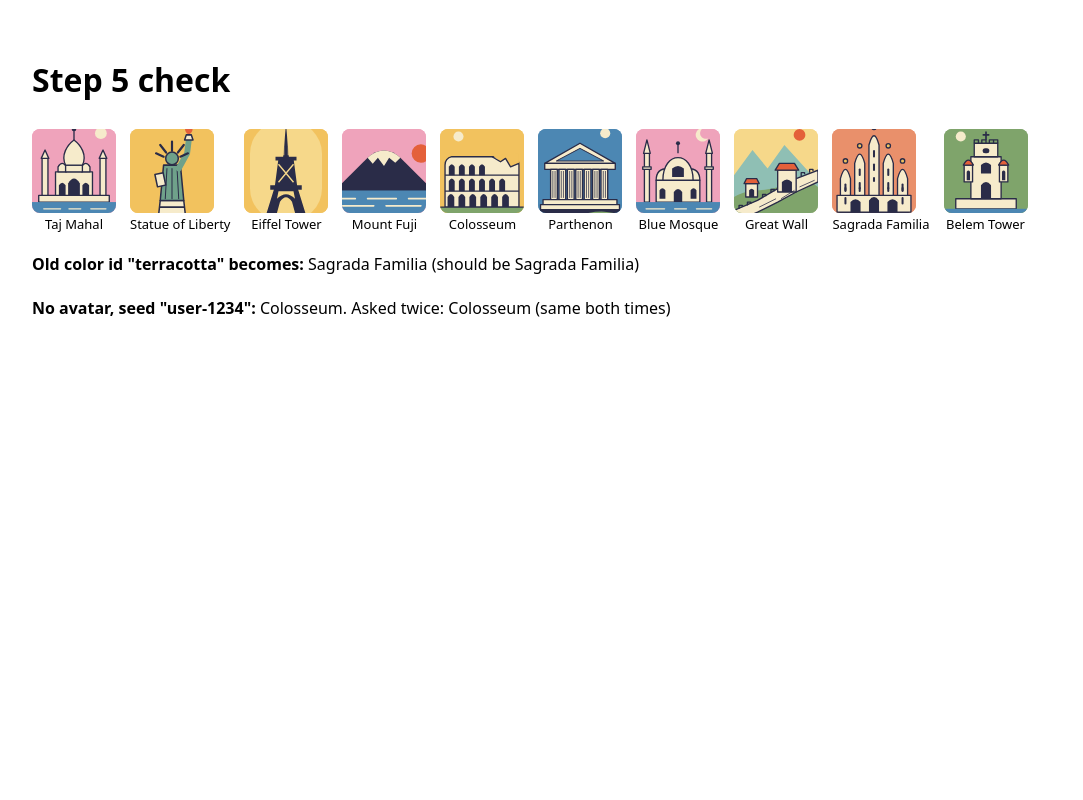
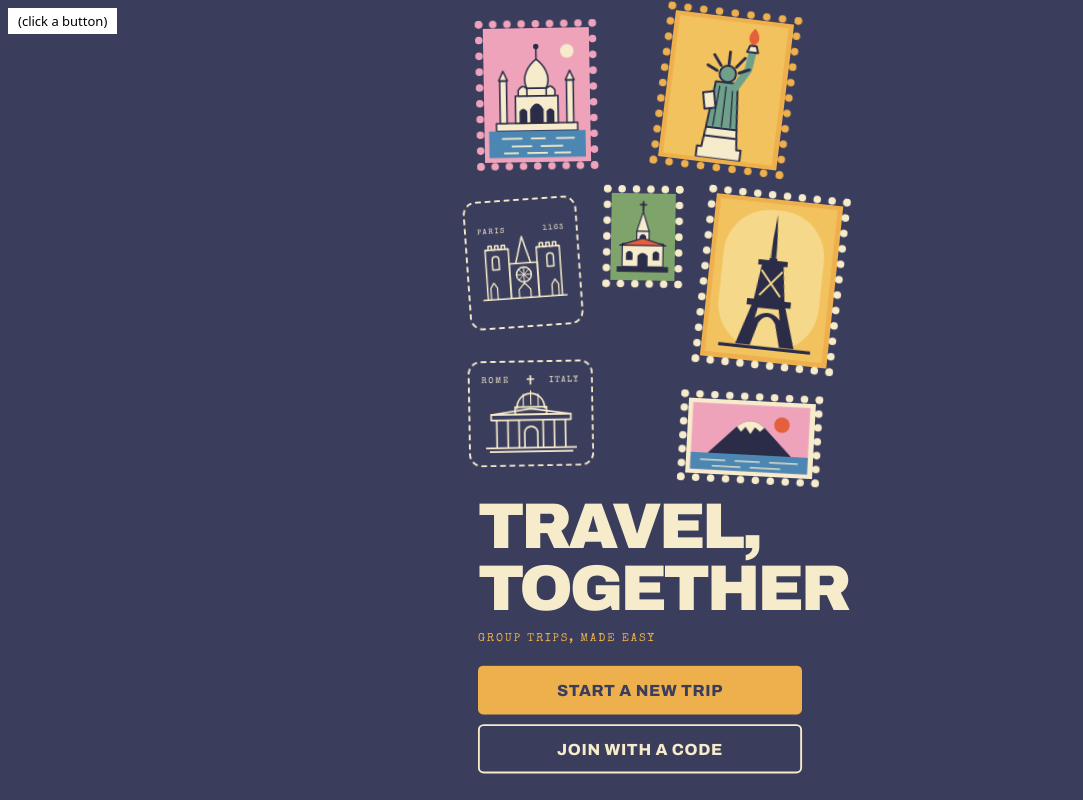
Before and after one commit to Ziyue-Xu/Stamp-It, a React (Vite) app in the folder my-travel-app/: page / in a window 1280 px wide. Shown: the whole page, without its empty margins (0-1083 px from the left). Built offline with nearby package versions, Linux system fonts and the light colour scheme.

Commit message:
the welcome screengit add my-travel-app

```diff
--- a/my-travel-app/src/App.jsx
+++ b/my-travel-app/src/App.jsx
@@ -1,47 +1,32 @@
-import { AVATARS, findAvatar } from "./data/avatars";
-import AvatarArt from "./components/AvatarArt";
-
-// A small square that shows one avatar (the screens do the same thing).
-function Chip({ avatar, size = 84 }) {
-  return (
-    <div
-      className="avatar-fill"
-      style={{
-        width: size,
-        height: size,
-        borderRadius: 8,
-        background: avatar.background,
-      }}
-    >
-      <AvatarArt id={avatar.id} />
-    </div>
-  );
-}
+import { useState } from "react";
+import WelcomeScreen from "./screens/WelcomeScreen";
 
 function App() {
-  const legacy = findAvatar("terracotta");
-  const seeded = findAvatar(undefined, "user-1234");
-  const seededAgain = findAvatar(undefined, "user-1234");
+  const [message, setMessage] = useState("(click a button)");
 
   return (
-    <div style={{ padding: 32, fontFamily: "system-ui", lineHeight: 1.7 }}>
-      <h1>Step 5 check</h1>
-
-      <div style={{ display: "flex", gap: 14, flexWrap: "wrap" }}>
-        {AVATARS.map((avatar) => (
-          <div key={avatar.id} style={{ textAlign: "center", fontSize: 13 }}>
-            <Chip avatar={avatar} />
-            {avatar.label}
-          </div>
-        ))}
+    <>
+      <WelcomeScreen
+        onStartTrip={() => setMessage("onStartTrip() was called")}
+        onJoinTrip={() => setMessage("onJoinTrip() was called")}
+      />
+      {/* This little note is only for testing. It is not part of the screen. */}
+      <div
+        style={{
+          position: "fixed",
+          top: 8,
+          left: 8,
+          padding: "4px 10px",
+          background: "#fff",
+          color: "#000",
+          fontSize: 13,
+          fontFamily: "system-ui",
+          zIndex: 99,
+        }}
+      >
+        {message}
       </div>
-
-      <p><b>Old color id "terracotta" becomes:</b> {legacy.label} (should be Sagrada Familia)</p>
-      <p>
-        <b>No avatar, seed "user-1234":</b> {seeded.label}. Asked twice:{" "}
-        {seededAgain.label} (same both times)
-      </p>
-    </div>
+    </>
   );
 }
 
--- /dev/null
+++ b/my-travel-app/src/screens/WelcomeScreen.css
@@ -0,0 +1,153 @@
+
+
+
+.welcome {
+
+  --paper: #3a3d5c; /* navy background */
+  --ink: #f6ebcb; /* cream text */
+  --ink-soft: #d8cdae;
+  --terracotta: #e4603a;
+  --gold: #edb04c; /* mustard */
+  --teal: #7fa46b; /* sage */
+  --pink: #efa3bb;
+  --font-heading: "Archivo", "Helvetica Neue", Arial, sans-serif;
+  --font-body: "DM Sans", system-ui, sans-serif;
+  --font-label: "Special Elite", "Courier New", monospace;
+  position: relative;
+  width: 100%;
+  height: 100dvh;
+  overflow: hidden;
+  background: var(--paper);
+  color: var(--ink);
+}
+
+
+.welcome-stage {
+  position: absolute;
+  top: 0;
+  left: 50%;
+  transform-origin: top center;
+  font-family: var(--font-body);
+}
+
+.welcome-collage {
+  position: relative;
+  height: 530px;
+}
+
+
+.welcome-bottom {
+  position: absolute;
+  left: 24px;
+  right: 24px;
+  bottom: 28px;
+}
+
+.welcome-title {
+  margin: 0;
+  font-family: var(--font-heading);
+  font-weight: 900;
+  font-size: 68px;
+  letter-spacing: -0.05em;
+  line-height: 0.96;
+  text-transform: uppercase;
+  color: var(--ink);
+  white-space: nowrap; /* keeps "TOGETHER" on ONE line */
+}
+
+.welcome-tag {
+  margin-top: 14px;
+  font-family: var(--font-label);
+  font-size: 12px;
+  letter-spacing: 2px;
+  color: var(--gold);
+}
+
+.welcome-buttons {
+  margin-top: 22px;
+  display: flex;
+  flex-direction: column;
+  gap: 10px;
+}
+
+.rise {
+  animation: welcome-rise 0.8s cubic-bezier(0.2, 0.8, 0.2, 1) both;
+  animation-delay: var(--d, 0s);
+}
+@keyframes welcome-rise {
+  from {
+    opacity: 0;
+    transform: translateY(14px);
+  }
+  to {
+    opacity: 1;
+    transform: translateY(0);
+  }
+}
+
+
+.welcome .btn {
+  height: auto;
+  min-height: 52px;
+  padding: 0 24px;
+  border-radius: 6px;
+  font-family: var(--font-heading);
+  font-size: 17px;
+  font-weight: 800;
+  letter-spacing: 0.04em;
+  text-transform: uppercase;
+  transition: transform 0.15s ease;
+}
+.welcome .btn:hover {
+  transform: translateY(-2px);
+}
+.welcome .btn-primary {
+  border: 2px solid transparent;
+  background: var(--gold);
+  color: var(--paper);
+}
+.welcome .btn-secondary {
+  border: 2px solid var(--ink);
+  background: transparent;
+  color: var(--ink);
+}
+
+
+.btn {
+  display: flex;
+  align-items: center;
+  justify-content: center;
+  gap: 10px;
+  height: 58px;
+  border-radius: 29px;
+  font-family: inherit;
+  font-size: 18px;
+  font-weight: 700;
+  cursor: pointer;
+}
+
+.btn-primary {
+  border: 0;
+  background: var(--ink);
+  color: var(--paper);
+}
+
+.btn-secondary {
+  border: 2px solid var(--ink);
+  background: transparent;
+  color: var(--ink);
+}
+
+.pill-row {
+  display: flex;
+  flex-wrap: wrap;
+  gap: 8px;
+  justify-content: center;
+  margin-top: 4px;
+}
+
+@media (prefers-reduced-motion: reduce) {
+  .rise {
+    animation: none;
+  }
+}
--- /dev/null
+++ b/my-travel-app/src/screens/WelcomeScreen.jsx
@@ -0,0 +1,112 @@
+
+
+import { useEffect, useRef, useState } from "react";
+import Stamp from "../components/Stamp";
+import {
+  TajMahalArt,
+  LibertyArt,
+  EiffelArt,
+  ChapelArt,
+  FujiArt,
+  CathedralInk,
+  BasilicaInk,
+} from "../components/stampArt";
+import "./WelcomeScreen.css";
+
+const DESIGN_W = 390;
+const DESIGN_H = 844;
+
+export default function WelcomeScreen({ onStartTrip, onJoinTrip }) {
+  // ---------- scale the 390x844 design to fit this window ----------
+  const [k, setK] = useState(1);
+  useEffect(() => {
+    const fit = () =>
+      setK(
+        Math.max(
+          0.7,
+          Math.min(window.innerWidth / DESIGN_W, window.innerHeight / DESIGN_H, 1.4)
+        )
+      );
+    fit();
+    window.addEventListener("resize", fit);
+    return () => window.removeEventListener("resize", fit);
+  }, []);
+
+
+  const stageRef = useRef(null);
+  useEffect(() => {
+    const onMove = (e) => {
+      const el = stageRef.current;
+      if (!el) return;
+      el.style.setProperty("--px", ((e.clientX / window.innerWidth - 0.5) * 2).toFixed(3));
+      el.style.setProperty("--py", ((e.clientY / window.innerHeight - 0.5) * 2).toFixed(3));
+    };
+    window.addEventListener("pointermove", onMove);
+    return () => window.removeEventListener("pointermove", onMove);
+  }, []);
+
+  return (
+    <div className="welcome">
+      <div
+        className="welcome-stage"
+        ref={stageRef}
+        style={{
+          width: DESIGN_W,
+          // stage is at least 780 tall and stretches to fill taller windows
+          height: `max(780px, calc(100dvh / ${k}))`,
+          transform: `scale(${k})`,
+          marginLeft: -DESIGN_W / 2,
+        }}
+      >
+
+        <div className="welcome-collage">
+          <Stamp placed color="var(--pink)" x={22} y={26} w={128} h={158} rot={-1} depth={0.5} delay={0.1}>
+            <TajMahalArt />
+          </Stamp>
+          <Stamp placed color="var(--gold)" x={214} y={14} w={142} h={172} rot={7} depth={0.8} delay={0.25}>
+            <LibertyArt />
+          </Stamp>
+          <Stamp placed shape="ink" color="var(--ink)" x={12} y={214} w={120} h={136} rot={-4} depth={0.4} delay={0.4}>
+            <CathedralInk />
+          </Stamp>
+          <Stamp placed color="var(--ink)" fill="var(--teal)" x={156} y={200} w={84} h={108} rot={1} depth={1.1} delay={0.55}>
+            <ChapelArt />
+          </Stamp>
+          <Stamp placed color="var(--ink)" fill="var(--gold)" x={258} y={206} w={150} h={188} rot={6} depth={1.3} delay={0.7}>
+            <EiffelArt />
+          </Stamp>
+          <Stamp placed shape="ink" color="var(--ink)" x={14} y={384} w={132} h={112} rot={-1} depth={0.6} delay={0.85}>
+            <BasilicaInk />
+          </Stamp>
+          <Stamp placed color="var(--ink)" fill="var(--ink)" x={236} y={418} w={150} h={96} rot={3} depth={0.9} delay={1.0}>
+            <FujiArt />
+          </Stamp>
+        </div>
+
+
+        <div className="welcome-bottom">
+          <h1 className="welcome-title rise" style={{ "--d": "1.2s" }}>
+            Travel,
+            <br />
+            together
+          </h1>
+          <div className="welcome-tag rise" style={{ "--d": "1.35s" }}>
+            GROUP TRIPS, MADE EASY
+          </div>
+
+          <div className="welcome-buttons rise" style={{ "--d": "1.5s" }}>
+
+            <button type="button" className="btn btn-primary" onClick={onStartTrip}>
+              Start a new trip
+            </button>
+
+
+            <button type="button" className="btn btn-secondary" onClick={onJoinTrip}>
+              Join with a code
+            </button>
+          </div>
+        </div>
+      </div>
+    </div>
+  );
+}
```
